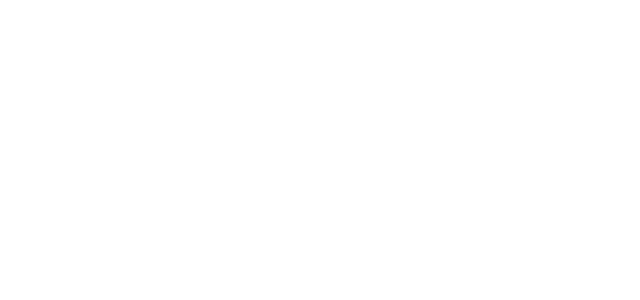
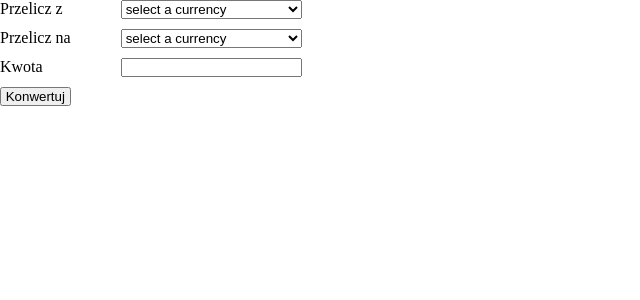
Before and after one commit to JaCoWymowny/converter, a React (Create React App) app: page / in a window 1280 px wide. Shown: the top 300 px of the page, without its empty margins (0-640 px from the left). Built offline with nearby package versions, Linux system fonts and the light colour scheme.

Commit message:
simple project skeleton with mock data

```diff
--- a/package.json
+++ b/package.json
@@ -10,8 +10,10 @@
     "@types/node": "^16.11.43",
     "@types/react": "^18.0.15",
     "@types/react-dom": "^18.0.6",
+    "axios": "^0.27.2",
     "react": "^18.2.0",
     "react-dom": "^18.2.0",
+    "react-hook-form": "^7.33.1",
     "react-query": "^3.39.1",
     "react-router-dom": "^6.3.0",
     "react-scripts": "5.0.1",
--- a/src/App.tsx
+++ b/src/App.tsx
@@ -1,13 +1,14 @@
-import React from 'react';
+import React, { FC } from 'react';
 import {
   BrowserRouter as Router,
 } from "react-router-dom";
+import Layout from "./components/Layout";
 
-const App = () => {
+const App:FC = () => {
   return (
     <div>
       <Router>
-        <div></div>
+        <Layout />
       </Router>
     </div>
   );
--- /dev/null
+++ b/src/components/ConverterForm/index.tsx
@@ -0,0 +1,93 @@
+import React, { FC, Key, useState } from "react";
+import { ExchangeFormData, Options } from "../../interfaces/dbData";
+
+const options: Options[] = [
+  {
+    value: "EUR"
+  },
+  {
+    value: "DOL"
+  },
+  {
+    value: "GBP"
+  }
+]
+
+interface Props {
+  addFormData: (submittedCurrencyData: ExchangeFormData) => void
+}
+
+const ConverterForm:FC<Props> = ({ addFormData }) => {
+  const [numberValue, setNumberValue] = useState('');
+  const [optionExchangeFrom, setOptionExchangeFrom] = useState('');
+  const [optionExchangeFor, setOptionExchangeFor] = useState('');
+
+
+  const onChangeExchangeFromSelect = (event: React.ChangeEvent<HTMLSelectElement>) => {
+    setOptionExchangeFrom(event.target.value)
+  }
+
+  const onChangeExchangeForSelect = (event: React.ChangeEvent<HTMLSelectElement>) => {
+    setOptionExchangeFor(event.target.value);
+  }
+
+  const handleOptions = () => {
+    return options.map((item, index: Key) => {
+      return (
+        <option key={index}>{item.value}</option>
+      )
+    })
+  }
+
+  const createDataToSave = () => {
+    let currencyData: ExchangeFormData = {
+      exchangeFrom: optionExchangeFrom,
+      exchangeTo: optionExchangeFor,
+      amount: parseInt(numberValue)
+    }
+    addFormData(currencyData)
+  }
+
+  const handleSubmit = (e: React.FormEvent) => {
+    e.preventDefault();
+    createDataToSave();
+    setNumberValue('');
+    setOptionExchangeFrom('')
+    setOptionExchangeFor('');
+  }
+  return (
+  <form style={{ display: "inline-grid", gridTemplateColumns: "auto auto", gridGap: "10px 50px" }}
+        onSubmit={handleSubmit}
+  >
+    <label>
+      Przelicz z
+    </label>
+    <select onChange={onChangeExchangeFromSelect} value={optionExchangeFrom} id="options" name="options">
+      <option>select a currency</option>
+      {handleOptions()}
+    </select>
+    <label>
+      Przelicz na
+    </label>
+    <select onChange={onChangeExchangeForSelect} value={optionExchangeFor} id="options" name="options">
+      <option>select a currency</option>
+      {handleOptions()}
+    </select>
+    <label>
+      Kwota
+    </label>
+    <input
+      type="number"
+      value={numberValue}
+      onChange={(e) => {
+        setNumberValue(e.target.value)}}
+    />
+    <button type='submit'
+    >
+      Konwertuj
+    </button>
+  </form>
+  )
+}
+
+export default ConverterForm;
--- /dev/null
+++ b/src/components/Layout/index.tsx
@@ -0,0 +1,25 @@
+import {
+  Route,
+  Routes
+} from "react-router-dom";
+import Converter from "../../pages/Converter";
+import ConverterWithHistory from "../../pages/ConverterWithHistory";
+
+const Layout = () => {
+  return (
+    <div>
+      <Routes>
+        <Route path="/" element={
+          <Converter/>
+        }
+        />
+        <Route path="/ConverterWithHistoryPage" element={
+          <ConverterWithHistory/>
+        }
+        />
+      </Routes>
+    </div>
+  )
+}
+
+export default Layout;
--- /dev/null
+++ b/src/interfaces/dbData.ts
@@ -0,0 +1,9 @@
+export interface Options {
+  value: string;
+}
+
+export interface ExchangeFormData {
+  amount: number,
+  exchangeFrom: string,
+  exchangeTo: string
+}
--- /dev/null
+++ b/src/pages/Converter/index.tsx
@@ -0,0 +1,19 @@
+import ConverterForm from "../../components/ConverterForm";
+import { ExchangeFormData } from "../../interfaces/dbData";
+import { useEffect, useState } from "react";
+import axios from "axios";
+
+const ConverterPage = () => {
+  const addFormData = (submittedCurrencyData: ExchangeFormData) => {
+    console.log(submittedCurrencyData)
+  }
+
+
+  return (
+    <div>
+      <ConverterForm addFormData={addFormData}/>
+    </div>
+  )
+}
+
+export default ConverterPage;
--- /dev/null
+++ b/src/pages/ConverterWithHistory/index.tsx
@@ -0,0 +1,9 @@
+const ConverterWithHistory = () => {
+  return (
+    <div>
+      Converter Page with history
+    </div>
+  )
+}
+
+export default ConverterWithHistory;
```
Also changed, not shown: src/services/currencyDataService.ts (added, +14 -0 lines), 1 other file (tests, documents, lock files or other folders).
